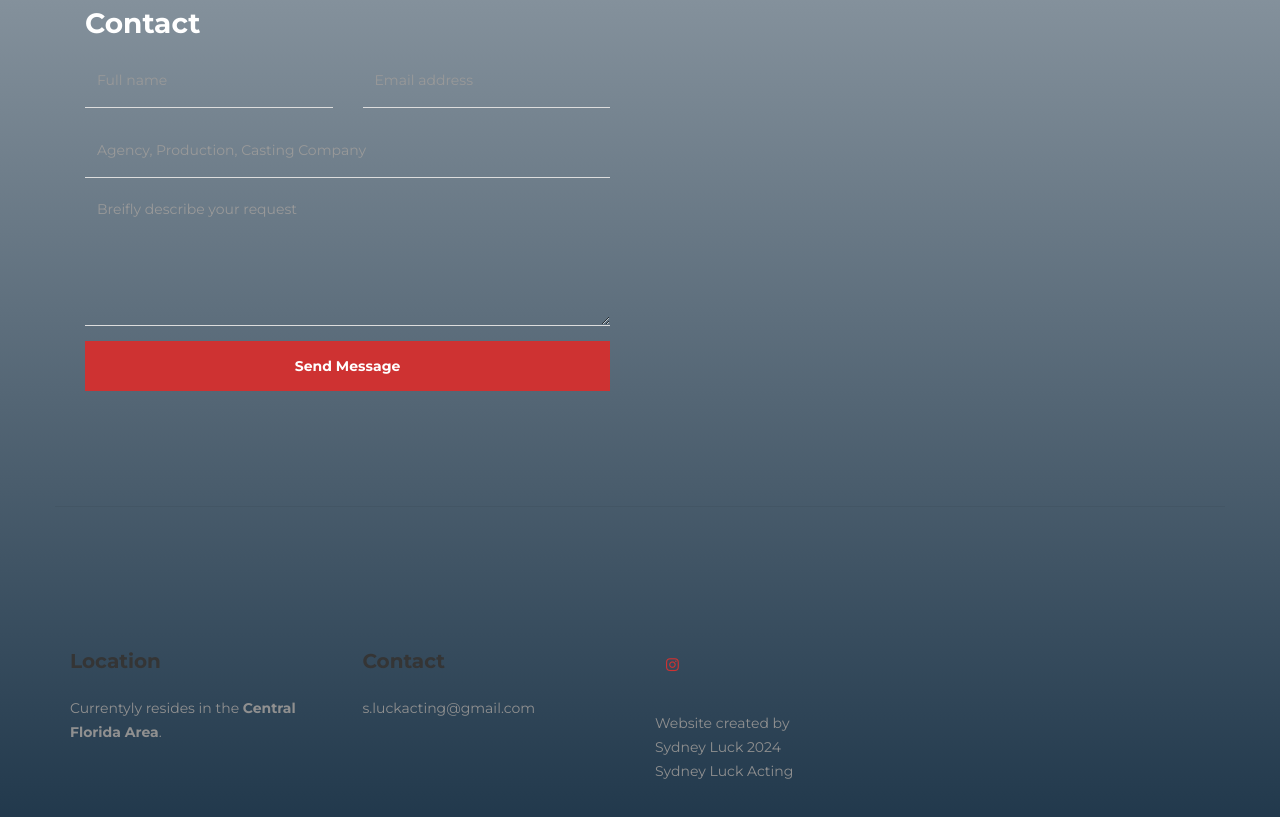
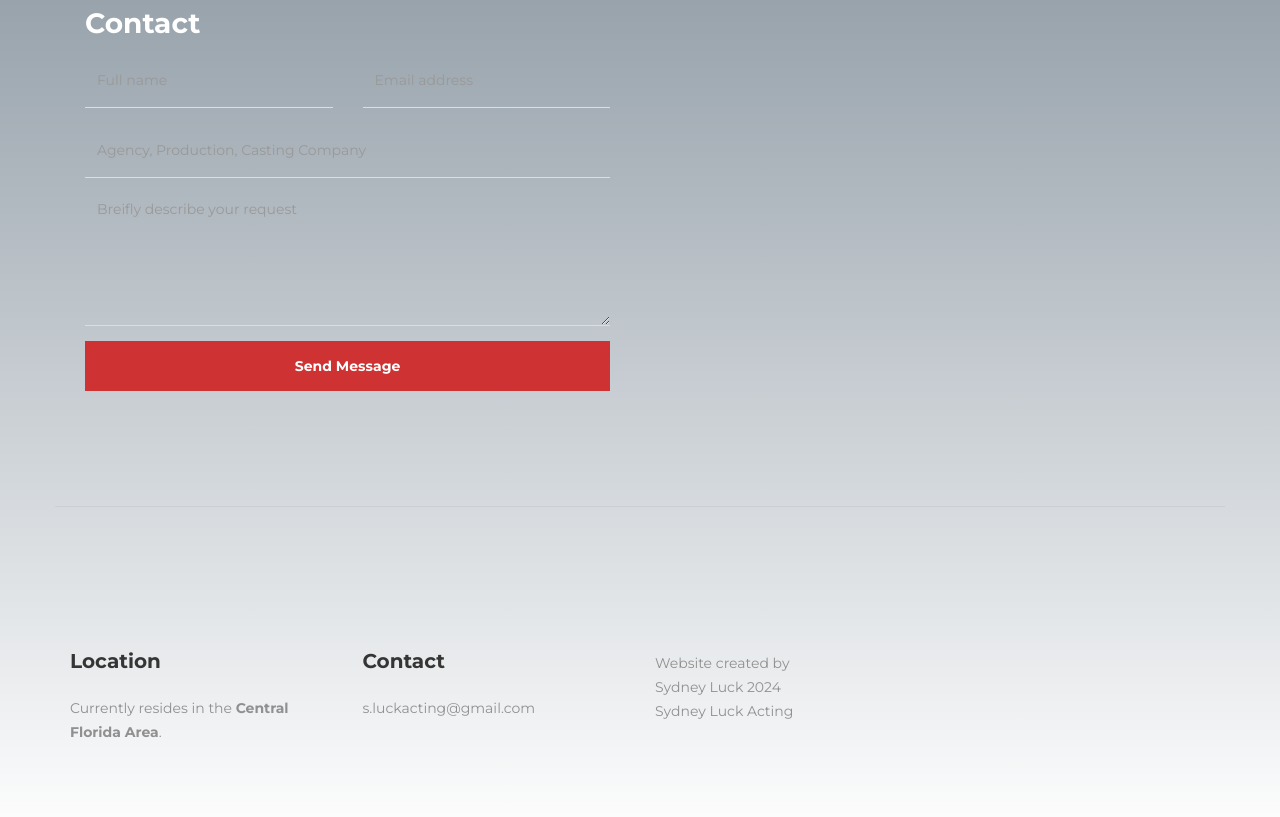
Before and after one commit to MambaKuroo/synfultattoos, a plain HTML site: page index.html in a window 1280 px wide. Shown: the part 1027-1844 px from the top of the page. Drawn offline with Linux system fonts and the light colour scheme; files that its build step writes are made by us from their sources.

Commit message:
Update index.html

```diff
--- a/index.html
+++ b/index.html
@@ -27,7 +27,7 @@
      <link rel="stylesheet" href="css/templatemo-style.css">
      <style>
           body  {
-   background-image: linear-gradient(to bottom,rgb(255, 255, 255),rgb(27, 51, 71));
+   background-image: linear-gradient(to top,rgb(255, 255, 255),rgb(27, 51, 71));
  }
       </style>
 </head>
@@ -175,7 +175,7 @@
                                    <h2 class="wow fadeInUp" data-wow-delay="0.2s">Location</h2>
                               </div>
                               <address class="wow fadeInUp" data-wow-delay="0.4s">
-                                   <p>Currentyly resides in the <b>Central Florida Area</b>.</p>
+                                   <p>Currently resides in the <b>Central Florida Area</b>.</p>
                               </address>
                          </div>
                     </div>
@@ -193,12 +193,7 @@
 
 
                     <div class="col-md-2 col-sm-4">
-                         <ul class="wow fadeInUp social-icon" data-wow-delay="0.4s">
-                              <li><a href="https://www.instagram.com/synful.tattoos/" class="fa fa-instagram"></a></li>
-
-                         </ul>
-
-                         <div class="wow fadeInUp copyright-text" data-wow-delay="0.8s">
+                        <div class="wow fadeInUp copyright-text" data-wow-delay="0.8s">
                               <p><br>Website created by Sydney Luck 2024 <br>Sydney Luck Acting
                          </div>
                     </div>
```
